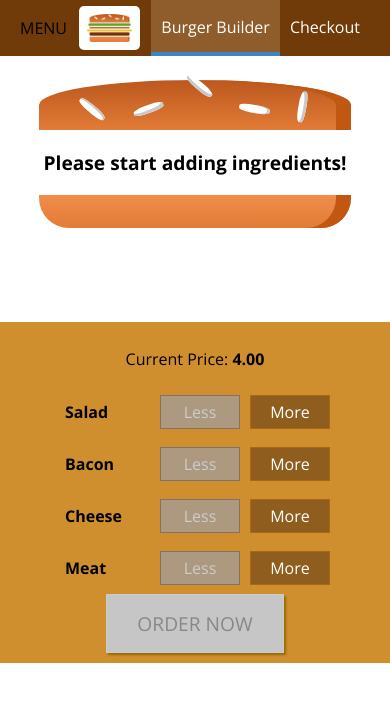
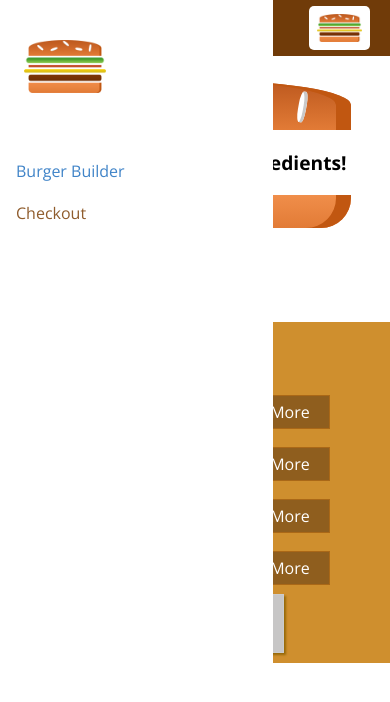
Before and after one commit to benhsieh-dev/burger-app, a React (Create React App) app: page / in a window 390 px wide. Shown: the top 702 px of the page. Built offline with nearby package versions, Linux system fonts and the light colour scheme.

Commit message:
Create a responsive sidedrawer

```diff
--- a/src/components/Layout/Layout.js
+++ b/src/components/Layout/Layout.js
@@ -1,13 +1,15 @@
 import React from 'react';
 
 import Aux from '../../hoc/Aux';
-import './Layout.css';
+import layoutModule from './Layout.module.css';
 import Toolbar from '../Navigation/Toolbar/Toolbar';
+import SideDrawer from '../Navigation/SideDrawer/SideDrawer';
 
 const layout = (props) => (
     <Aux>
         <Toolbar />
-        <main className='Content'>
+        <SideDrawer />
+        <main className={layoutModule.Content}>
             {props.children}
         </main>
     </Aux>
--- a/src/components/Logo/Logo.js
+++ b/src/components/Logo/Logo.js
@@ -1,10 +1,10 @@
 import React from 'react';
 
 import burgerLogo from '../../assets/images/burger-logo.png';
-import './Logo.css';
+import logoModule from './Logo.module.css';
 
 const logo = (props) => (
-    <div className='Logo'>
+    <div className={logoModule.Logo}>
         <img src={burgerLogo} alt="MyBurger" />
     </div>
 );
--- a/src/components/Navigation/NavigationItems/NavigationItem/NavigationItem.css
+++ b/src/components/Navigation/NavigationItems/NavigationItem/NavigationItem.css
@@ -1,19 +1,38 @@
+.NavigationItem {
+    margin: 10px 0;
+    box-sizing: border-box;
+    display: block;
+    width: 100%;
+}
+
+.NavigationItem a {
+    color: #8F5C2C;
+    text-decoration: none;
+    width: 100%;
+    box-sizing: border-box;
+    display: block;
+}
+
+.NavigationItem a:hover,
+.NavigationItem a:active,
+.NavigationItem a.active {
+    color: #4084C8;
+}
+
+@media (min-width: 500px) {
     .NavigationItem {
         margin: 0;
-    box-sizing: border-box;
         display: flex;
         height: 100%;
+        width: auto;
         align-items: center;
     }
 
     .NavigationItem a {
         color: white;
-    text-decoration: none;
         height: 100%;
         padding: 16px 10px;
         border-bottom: 4px solid transparent;
-    box-sizing: border-box;
-    display: block;
     }
 
     .NavigationItem a:hover,
@@ -23,3 +42,5 @@
         border-bottom: 4px solid #4084C8;
         color: white;
     }
+
+}
--- a/src/components/Navigation/NavigationItems/NavigationItem/NavigationItem.js
+++ b/src/components/Navigation/NavigationItems/NavigationItem/NavigationItem.js
@@ -6,7 +6,7 @@ const navigationItem = (props) => (
     <li className='NavigationItem'>
         <a
             href={props.link}
-            className={ props.active ? 'active' : null}>
+            className={ props.active ? 'active' : null} >
             {props.children}</a>
     </li>
 );
--- a/src/components/Navigation/NavigationItems/NavigationItems.js
+++ b/src/components/Navigation/NavigationItems/NavigationItems.js
@@ -1,10 +1,10 @@
 import React from 'react';
 
-import './NavigationItems.css';
+import navigationItemsModule from './NavigationItems.module.css';
 import NavigationItem from './NavigationItem/NavigationItem';
 
 const navigationItems = () => (
-    <ul className='NavigationItems'>
+    <ul className={navigationItemsModule.NavigationItems}>
        <NavigationItem link="/" active>Burger Builder</NavigationItem>
        <NavigationItem link="/">Checkout</NavigationItem>
     </ul>
--- a/src/components/Navigation/NavigationItems/NavigationItems.css
+++ b/src/components/Navigation/NavigationItems/NavigationItems.module.css
@@ -3,6 +3,13 @@
     padding: 0;
     list-style: none;
     display: flex;
+    flex-flow: column;
     align-items: center;
     height: 100%;
 }
+
+@media (min-width: 500px) {
+    .NavigationItems {
+        flex-flow: row;
+    }
+}
--- /dev/null
+++ b/src/components/Navigation/SideDrawer/SideDrawer.js
@@ -0,0 +1,20 @@
+import React from 'react';
+
+import Logo from '../../Logo/Logo';
+import NavigationItems from '../NavigationItems/NavigationItems';
+import sideDrawerModule from './SideDrawer.module.css';
+
+const sideDrawer = (props) => {
+    return (
+        <div className={sideDrawerModule.SideDrawer}>
+            <div className={sideDrawerModule.Logo}>
+                <Logo />
+            </div>
+            <nav>
+                <NavigationItems />
+            </nav>
+        </div>
+    );
+};
+
+export default sideDrawer;
--- /dev/null
+++ b/src/components/Navigation/SideDrawer/SideDrawer.module.css
@@ -0,0 +1,32 @@
+.SideDrawer {
+    position: fixed;
+    width: 280px;
+    max-width: 70%;
+    height: 100%;
+    left: 0;
+    top: 0;
+    z-index: 200;
+    background-color: white;
+    padding: 32px 16px;
+    box-sizing: border-box;
+    transition: transform 0.3s ease-out;
+}
+
+@media (min-width: 500px) {
+    .SideDrawer {
+        display: none;
+    }
+}
+
+.Open {
+    transform: translateX(0);
+}
+
+.Close {
+    transform: translateX(-100%);
+}
+
+.Logo {
+    height: 11%;
+    margin-bottom: 32px;
+}
--- a/src/components/Navigation/Toolbar/Toolbar.js
+++ b/src/components/Navigation/Toolbar/Toolbar.js
@@ -1,14 +1,14 @@
 import React from 'react';
 
-import './Toolbar.css'
+import toolbarModule from './Toolbar.module.css'
 import Logo from '../../Logo/Logo';
 import NavigationItems from '../NavigationItems/NavigationItems'
 
 const toolbar = (props) => (
-    <header className='Toolbar'>
+    <header className={toolbarModule.Toolbar}>
         <div>MENU</div>
         <Logo />
-        <nav>
+        <nav className={toolbarModule.DesktopOnly}>
             <NavigationItems />
         </nav>
     </header>
--- a/src/components/Navigation/Toolbar/Toolbar.css
+++ b/src/components/Navigation/Toolbar/Toolbar.module.css
@@ -10,10 +10,20 @@
     align-items: center;
     padding: 0 20px;
     box-sizing: border-box;
-    z-index: 90
+    z-index: 90;
 }
 
 .Toolbar nav {
     height: 100%;
 
 }
+
+.Logo {
+    height: 80%;
+}
+
+@media (max-width: 499px) {
+    .DesktopOnly {
+        display: none;
+    }
+}
```
Also changed, not shown: src/components/Layout/Layout.module.css (renamed from src/components/Layout/Layout.css), src/components/Logo/Logo.module.css (renamed from src/components/Logo/Logo.css). Lines whose indentation alone changed are shown as unchanged.
